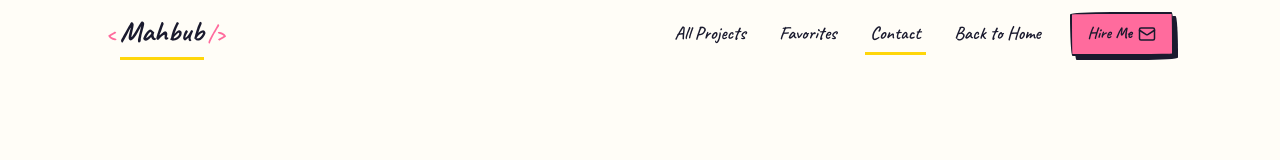
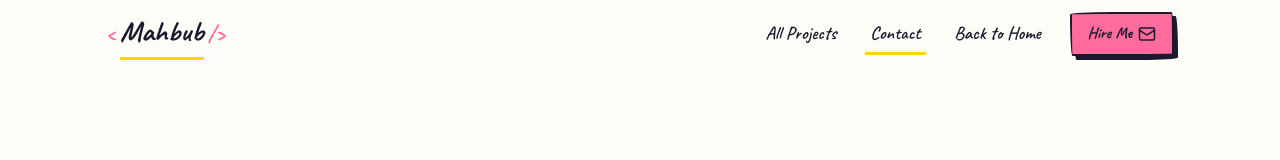
Before and after one commit to Maahhbuub/Mahbub-Doodle, a React (Vite) app: page /projects/1 in a window 1280 px wide. Shown: the top 160 px of the page. Built offline with nearby package versions, Linux system fonts and the light colour scheme.

Commit message:
fix(project): remove favorite

```diff
--- a/src/components/Navbar/Navbar.jsx
+++ b/src/components/Navbar/Navbar.jsx
@@ -13,10 +13,8 @@ const portfolioLinks = [
 
 const projectLinks = [
   { href: '/projects', label: 'All Projects' },
-  { href: '/projects/favorites', label: 'Favorites' },
   { href: '#contact', label: 'Contact' },
   { href: '/', label: 'Back to Home' },
-
 ];
 
 export default function Navbar({ variant = 'portfolio' }) {
```
